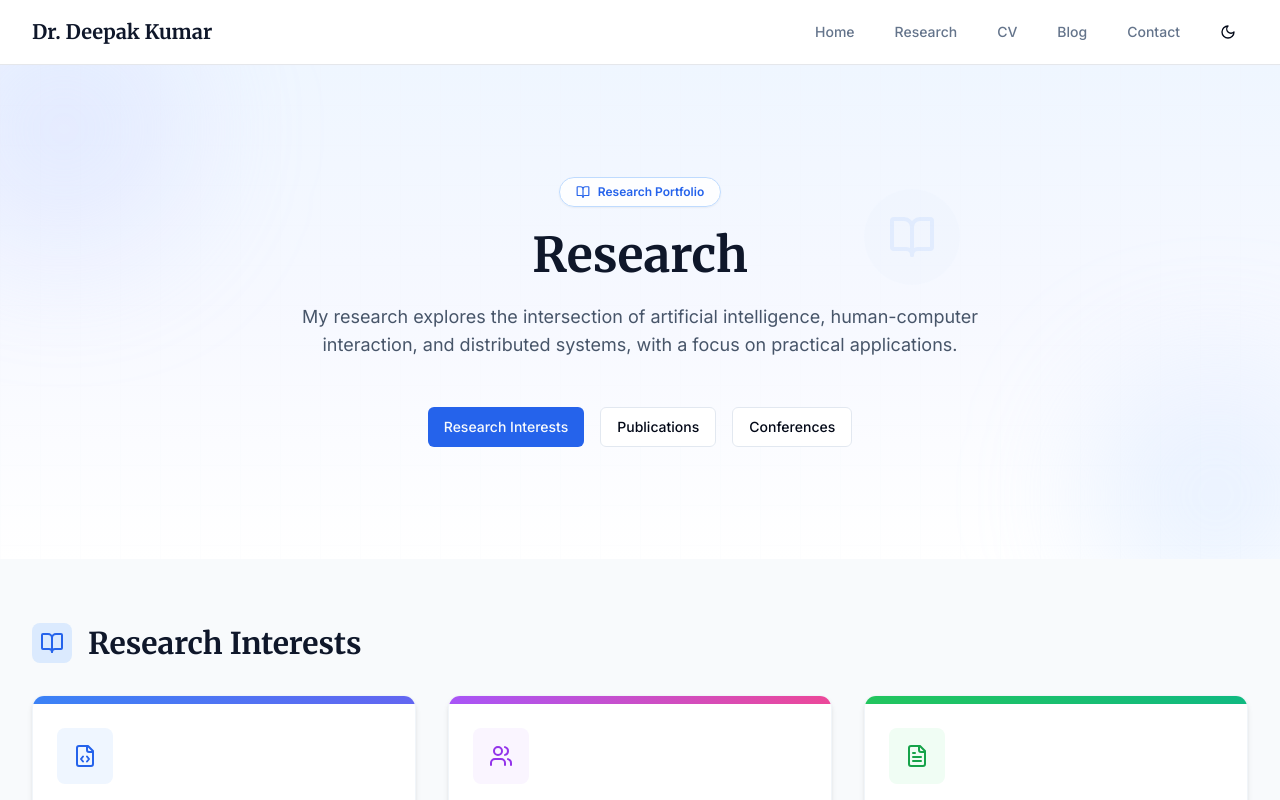
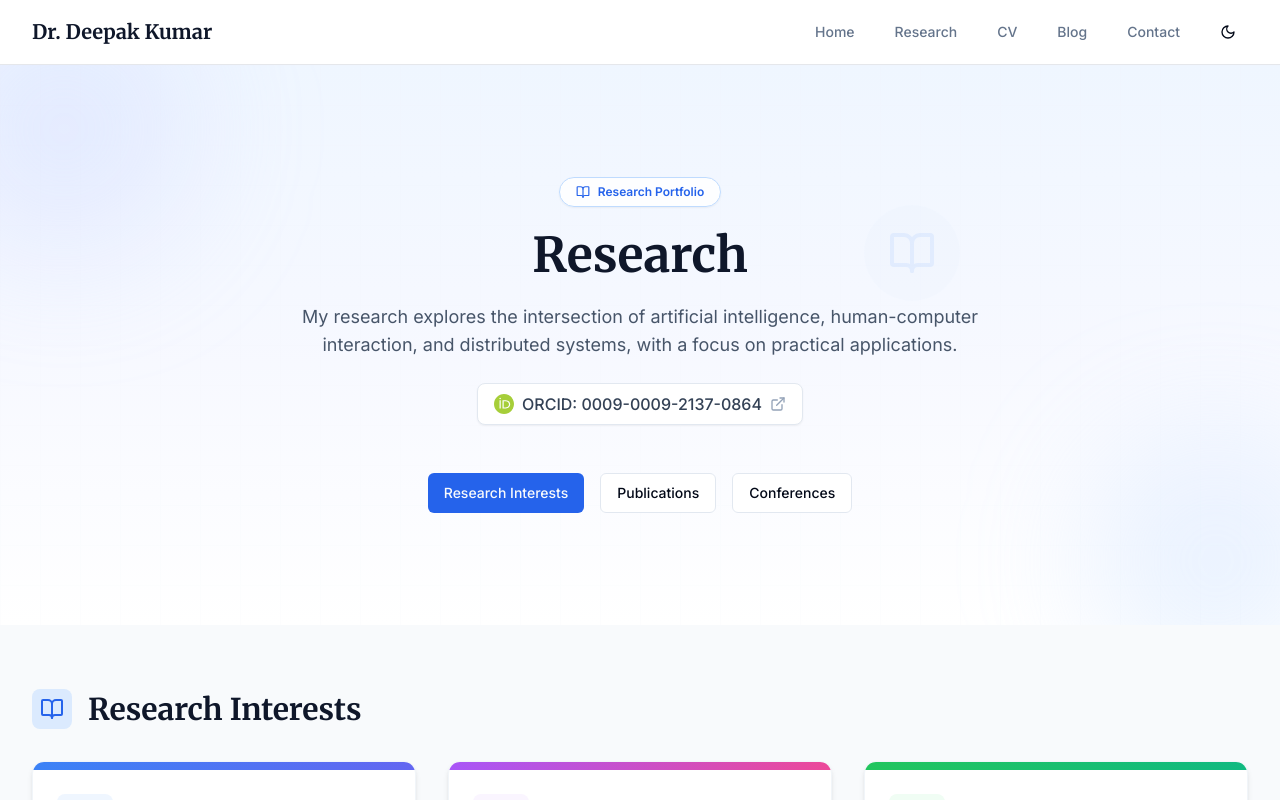
Before and after one commit to shoumyasingh/digital-scholar-portfolio, a React (Vite) app: page /research in a window 1280 px wide. Shown: the top 800 px of the page. Built offline with nearby package versions, Linux system fonts and the light colour scheme.

Commit message:
Update Research page with ORCID

```diff
--- a/src/pages/Research.tsx
+++ b/src/pages/Research.tsx
@@ -138,9 +138,32 @@ export default function Research() {
             Research
           </h1>
 
-          <p className="text-lg text-slate-600 dark:text-slate-300 max-w-3xl mx-auto">
+          <p className="text-lg text-slate-600 dark:text-slate-300 max-w-3xl mx-auto mb-6">
             My research explores the intersection of artificial intelligence, human-computer interaction, and distributed systems, with a focus on practical applications.
           </p>
+
+          {/* ORCID ID */}
+          <div className="flex justify-center items-center gap-3 mt-6">
+            <a
+              href="https://orcid.org/0009-0009-2137-0864"
+              target="_blank"
+              rel="noopener noreferrer"
+              className="inline-flex items-center gap-2 px-4 py-2 bg-white dark:bg-slate-800 border border-slate-200 dark:border-slate-700 rounded-lg hover:border-green-500 dark:hover:border-green-500 transition-all shadow-sm hover:shadow-md group"
+            >
+              <svg className="h-5 w-5" viewBox="0 0 256 256" fill="currentColor">
+                <path fill="#A6CE39" d="M256,128c0,70.7-57.3,128-128,128C57.3,256,0,198.7,0,128C0,57.3,57.3,0,128,0C198.7,0,256,57.3,256,128z"/>
+                <g>
+                  <path fill="#FFFFFF" d="M86.3,186.2H70.9V79.1h15.4v48.4V186.2z"/>
+                  <path fill="#FFFFFF" d="M108.9,79.1h41.6c39.6,0,57,28.3,57,53.6c0,27.5-21.5,53.6-56.8,53.6h-41.8V79.1z M124.3,172.4h24.5c34.9,0,42.9-26.5,42.9-39.7c0-21.5-13.7-39.7-43.7-39.7h-23.7V172.4z"/>
+                  <path fill="#FFFFFF" d="M88.7,56.8c0,5.5-4.5,10.1-10.1,10.1c-5.6,0-10.1-4.6-10.1-10.1c0-5.6,4.5-10.1,10.1-10.1C84.2,46.7,88.7,51.3,88.7,56.8z"/>
+                </g>
+              </svg>
+              <span className="text-slate-700 dark:text-slate-300 font-medium group-hover:text-green-600 dark:group-hover:text-green-400 transition-colors">
+                ORCID: 0009-0009-2137-0864
+              </span>
+              <ExternalLink className="h-4 w-4 text-slate-400 group-hover:text-green-600 dark:group-hover:text-green-400 transition-colors" />
+            </a>
+          </div>
 
           {/* Navigation tabs */}
           <div className="flex flex-wrap justify-center mt-12 gap-4">
```
